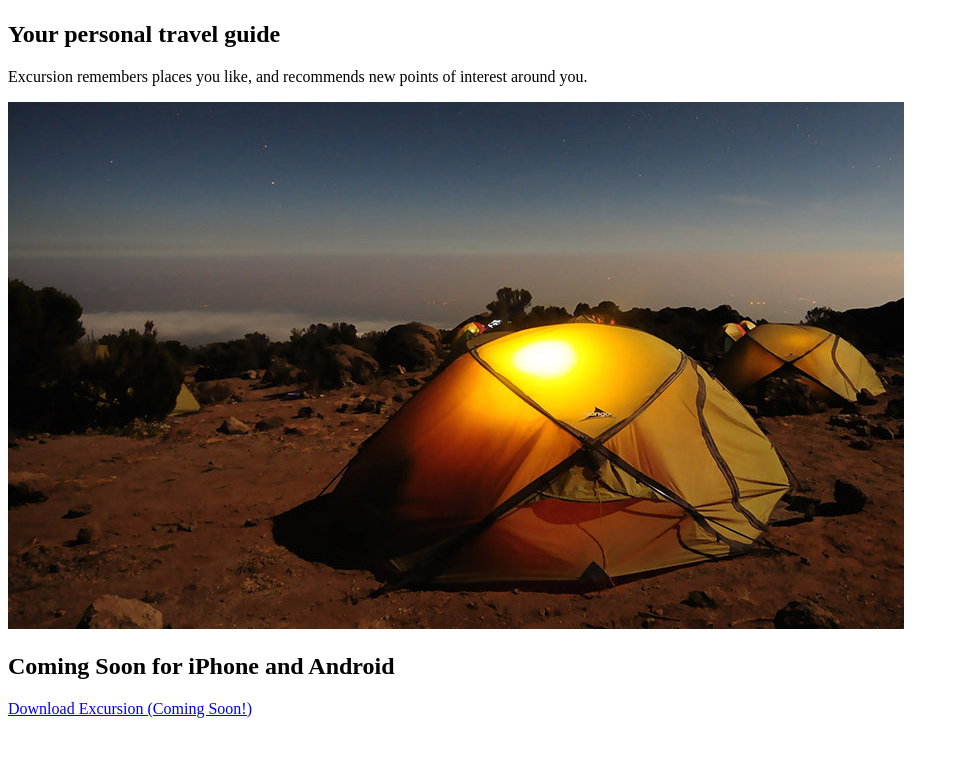
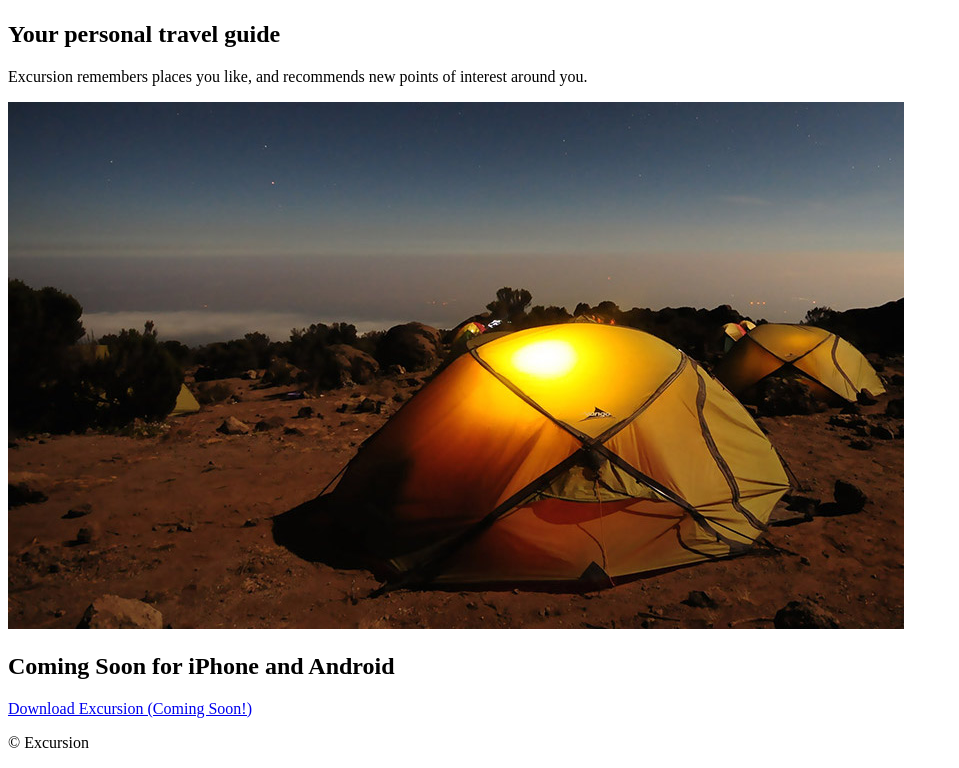
Before and after one commit to UnicornNinja/excursion2, a plain HTML site: page index.html in a window 1280 px wide. Shown: the part 617-1385 px from the top of the page, without its empty margins (0-959 px from the left). Before the commit the page ends 1351 px from the top, so only its background shows below. Drawn offline with Linux system fonts and the light colour scheme; files that its build step writes are made by us from their sources.

Commit message:
final html

```diff
--- a/index.html
+++ b/index.html
@@ -17,5 +17,6 @@
     <img src="./resources/Photos/phone.png"/>
     <h2>Coming Soon for iPhone and Android</h2>
     <p><a href="#download">Download Excursion (Coming Soon!)</a></p>
+    <p>© Excursion</p>
   </body>
 </html>
```
